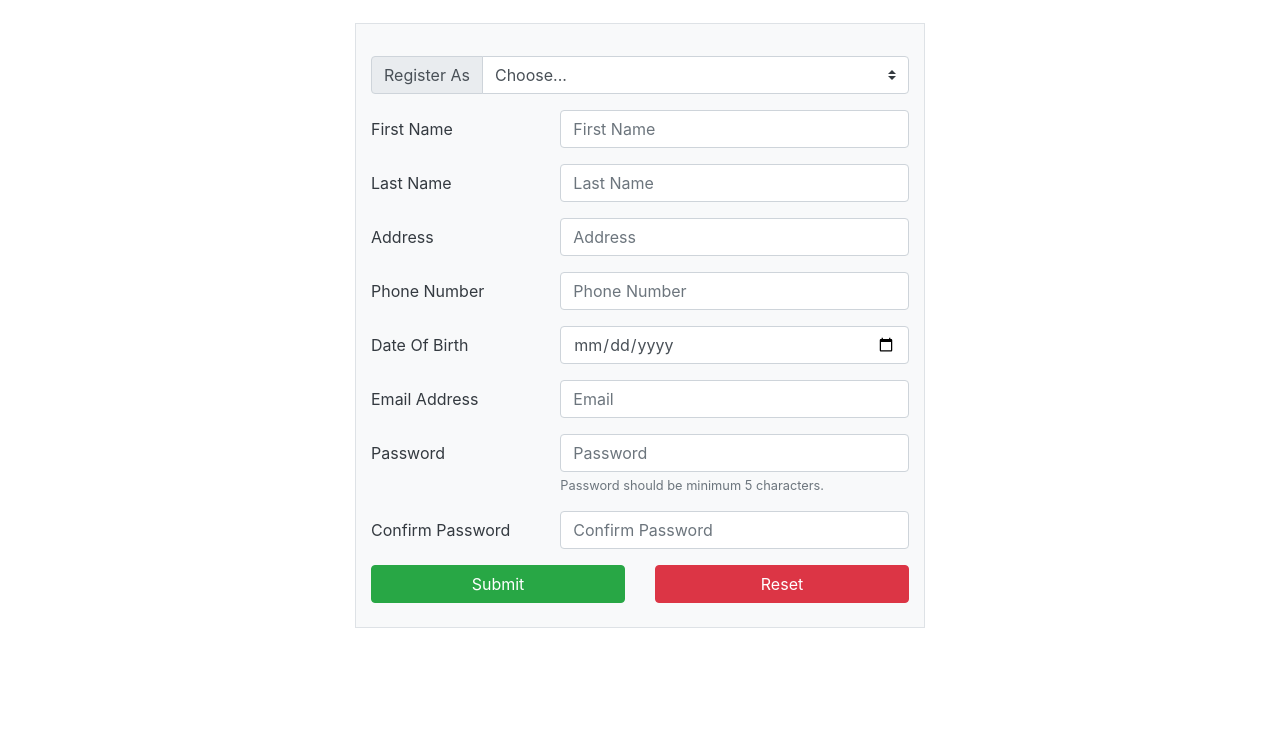
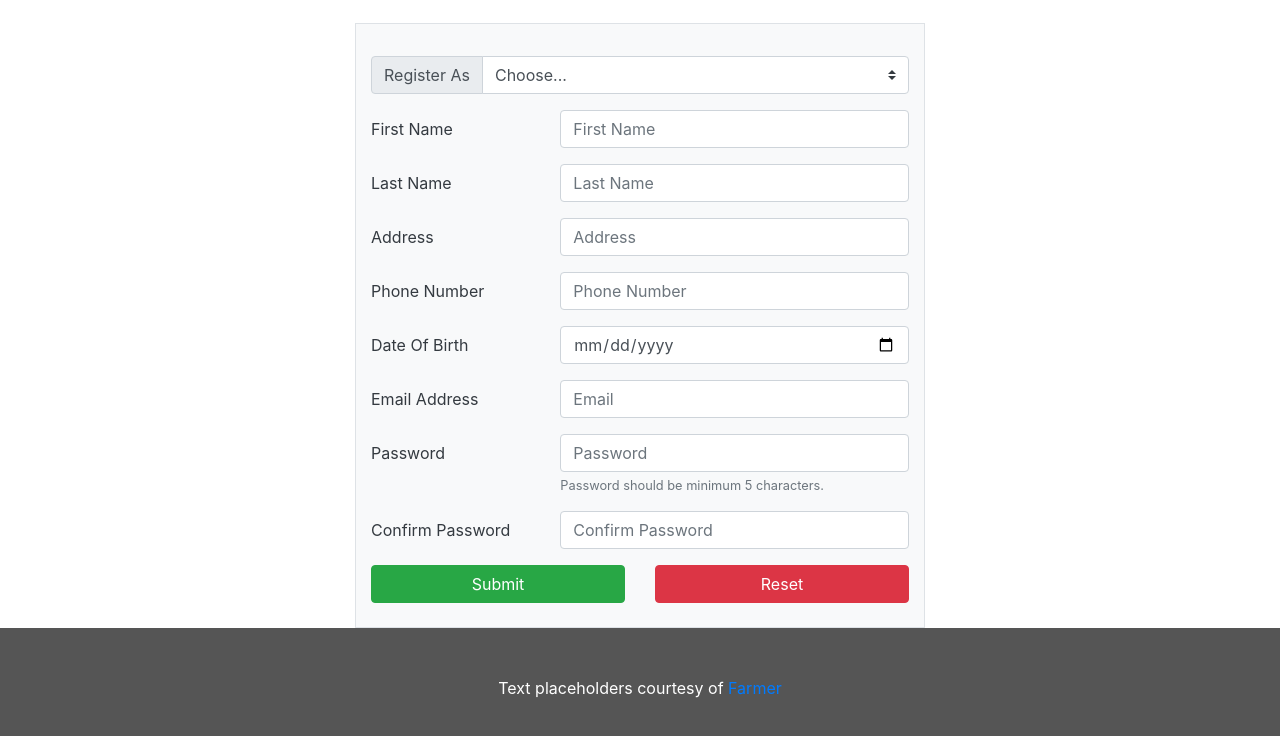
Before and after one commit to jaiswalsahil844/Farmers-Portal, a Node server app: page /register in a window 1280 px wide. Shown: the part 57-800 px from the top of the page. Run offline with Node 20, Linux system fonts and the light colour scheme; some libraries are stand-ins or nearby versions.

Commit message:
update ui

```diff
--- a/views/register.ejs
+++ b/views/register.ejs
@@ -11,7 +11,13 @@
         integrity="sha384-MCw98/SFnGE8fJT3GXwEOngsV7Zt27NXFoaoApmYm81iuXoPkFOJwJ8ERdknLPMO" crossorigin="anonymous">
 
     <script src="../js/register.js"></script>
-
+    <style>
+        footer {
+        background-color: #555;
+        color: white;
+        padding: 20px;
+    }
+    </style>
     <title>Register</title>
 </head>
 
@@ -128,6 +134,10 @@
         </form>
     </div>
 
+    <footer class="container-fluid text-center pt-5">
+        <p>Text placeholders courtesy of <a href="#">Farmer</a></p>
+    </footer>
+
     <!-- Optional JavaScript -->
     <!-- jQuery first, then Popper.js, then Bootstrap JS -->
     <script src="https://code.jquery.com/jquery-3.3.1.slim.min.js"
```
